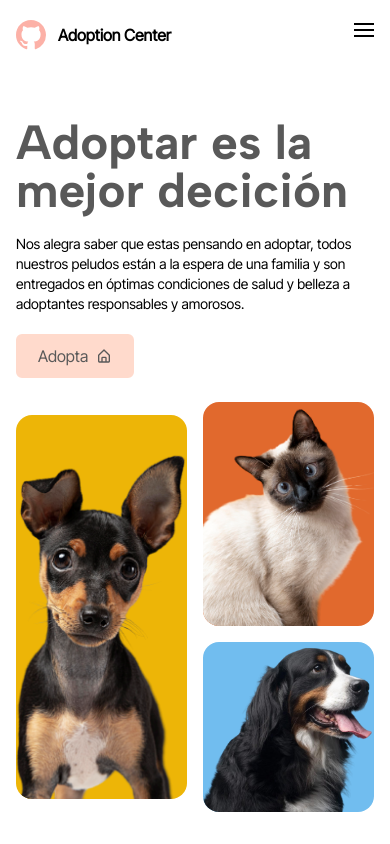
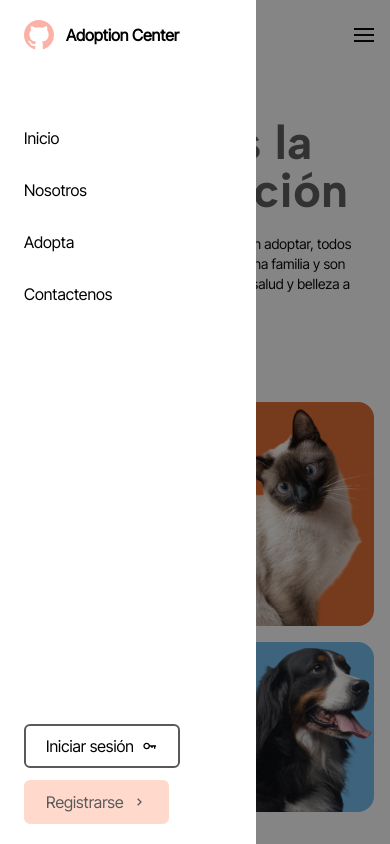
Before and after one commit to Gdsoto/adoption-pets-landing-page, a Next.js app: page / in a window 390 px wide. Shown: the top 844 px of the page. Built offline with nearby package versions, Linux system fonts and the light colour scheme.

Commit message:
[Added] mobile aside Bar

```diff
--- /dev/null
+++ b/src/components/shared/BaseComponents/Logo/Logo.jsx
@@ -0,0 +1,15 @@
+import React from 'react';
+
+// Icons
+import { GoMarkGithub } from 'react-icons/go';
+
+const Logo = () => {
+  return (
+    <div className='flex items-center gap-3'>
+      <GoMarkGithub className='text-pink-700 text-3xl' />
+      <p className='font-bold'>Adoption Center</p>
+    </div>
+  );
+};
+
+export default Logo;
--- a/src/components/shared/Layout/Footer/Footer.jsx
+++ b/src/components/shared/Layout/Footer/Footer.jsx
@@ -1,69 +1,83 @@
 import React from 'react';
+
+// Components
+import Logo from '../../BaseComponents/Logo/Logo';
 
 // Constants
 import { lAYOUT_COPIES } from '../../../../utils/constants/layout.constants';
 
 // Icons
-import { GoMarkGithub } from 'react-icons/go';
 import { SiInstagram, SiFacebook, SiTwitter } from 'react-icons/si';
 
 const Footer = () => {
   return (
     <footer>
-      <div class='py-16 mx-auto'>
-        <div class='grid grid-cols-1 gap-8 lg:grid-cols-3'>
+      <div className='py-16 mx-auto'>
+        <div className='grid grid-cols-1 gap-8 lg:grid-cols-3'>
           <div>
-            <div className='flex items-center gap-3'>
-              <GoMarkGithub className='text-pink-700 text-3xl' />
-              <p className='font-bold'>Adoption Center</p>
-            </div>
-            <p class='max-w-xs mt-4 text-base sm:text-sm text-gray-600'>
+            <Logo />
+            <p className='max-w-xs mt-4 text-base sm:text-sm text-gray-600'>
               {lAYOUT_COPIES.FOOTER.LABEL}
             </p>
-            <div class='flex mt-8 space-x-6 text-gray-600'>
-              <a class='hover:opacity-75' href target='_blank' rel='noreferrer'>
+            <div className='flex mt-8 space-x-6 text-gray-600'>
+              <a
+                className='hover:opacity-75'
+                href='#'
+                target='_blank'
+                rel='noreferrer'
+              >
                 <SiFacebook />
               </a>
-              <a class='hover:opacity-75' href target='_blank' rel='noreferrer'>
+              <a
+                className='hover:opacity-75'
+                href='#'
+                target='_blank'
+                rel='noreferrer'
+              >
                 <SiInstagram />
               </a>
-              <a class='hover:opacity-75' href target='_blank' rel='noreferrer'>
+              <a
+                className='hover:opacity-75'
+                href='#'
+                target='_blank'
+                rel='noreferrer'
+              >
                 <SiTwitter />
               </a>
             </div>
           </div>
-          <div class='grid grid-cols-1 gap-8 lg:col-span-2 sm:grid-cols-2 lg:grid-cols-4'>
+          <div className='grid grid-cols-1 gap-8 lg:col-span-2 sm:grid-cols-2 lg:grid-cols-4'>
             <div>
-              <p class='font-medium'>Inicio</p>
-              <nav class='flex flex-col mt-4 space-y-2 text-base sm:text-sm text-gray-500'>
-                <a class='hover:opacity-75' href>
+              <p className='font-medium'>Inicio</p>
+              <nav className='flex flex-col mt-4 space-y-2 text-base sm:text-sm text-gray-500'>
+                <a className='hover:opacity-75' href='#'>
                   Haz Parte
                 </a>
-                <a class='hover:opacity-75' href>
+                <a className='hover:opacity-75' href='#'>
                   Sobre Nosotros
                 </a>
-                <a class='hover:opacity-75' href>
+                <a className='hover:opacity-75' href='#'>
                   Iniciar Sesión
                 </a>
-                <a class='hover:opacity-75' href>
+                <a className='hover:opacity-75' href='#'>
                   Registrarse
                 </a>
               </nav>
             </div>
             <div>
-              <p class='font-medium'>Servicios</p>
-              <nav class='flex flex-col mt-4 space-y-2 text-base sm:text-sm text-gray-500'>
-                <a class='hover:opacity-75' href>
+              <p className='font-medium'>Servicios</p>
+              <nav className='flex flex-col mt-4 space-y-2 text-base sm:text-sm text-gray-500'>
+                <a className='hover:opacity-75' href='#'>
                   Adopta
                 </a>
-                <a class='hover:opacity-75' href>
+                <a className='hover:opacity-75' href='#'>
                   Contactenos
                 </a>
               </nav>
             </div>
           </div>
         </div>
-        <p class='mt-8 text-xs text-gray-800'>© 2022 Adoption Center</p>
+        <p className='mt-8 text-xs text-gray-800'>© 2022 Adoption Center</p>
       </div>
     </footer>
   );
--- a/src/components/shared/Layout/Layout.jsx
+++ b/src/components/shared/Layout/Layout.jsx
@@ -1,13 +1,20 @@
-import React from 'react';
+import React, { useState } from 'react';
 
 // Components
 import NavBar from './NavBar/NavBar';
 import Footer from './Footer/Footer';
+import { NavSidebar } from './SideBar/SideBar';
 
 const Layout = ({ children }) => {
+  const [isSidebarOpen, setIsSidebarOpen] = useState(false);
+
   return (
     <main className='container mx-auto px-4 font-interRegular'>
-      <NavBar />
+      <NavBar setIsSidebarOpen={setIsSidebarOpen} />
+      <NavSidebar
+        isSidebarOpen={isSidebarOpen}
+        setIsSidebarOpen={setIsSidebarOpen}
+      />
       {children}
       <Footer />
     </main>
--- a/src/components/shared/Layout/NavBar/NavBar.jsx
+++ b/src/components/shared/Layout/NavBar/NavBar.jsx
@@ -2,26 +2,23 @@ import React from 'react';
 
 // Components
 import Button from '../../BaseComponents/Button/Button';
+import Logo from '../../BaseComponents/Logo/Logo';
 
 // Icons
 import { BiKey } from 'react-icons/bi';
 import { BiChevronRight } from 'react-icons/bi';
-import { GoMarkGithub } from 'react-icons/go';
 
 // Constants
 import { lAYOUT_COPIES } from '../../../../utils/constants/layout.constants';
 
-const NavBar = () => {
+const NavBar = ({ setIsSidebarOpen }) => {
   const { NAV_BAR } = lAYOUT_COPIES;
 
   return (
+    <>
       <nav>
-      <div class='flex justify-between py-5 mb-12'>
-        <div className='flex items-center gap-3'>
-          <GoMarkGithub className='text-pink-700 text-3xl' />
-          <p className='font-bold'>Adoption Center</p>
-        </div>
-
+        <div className='flex justify-between py-5 mb-12'>
+          <Logo />
           <ul className='gap-7 items-center tracking-wide hidden lg:flex'>
             <li>
               <Button label={NAV_BAR.HOME} />
@@ -36,7 +33,6 @@ const NavBar = () => {
               <Button label={NAV_BAR.CONTACT} />
             </li>
           </ul>
-
           <ul className='hidden lg:flex gap-3 order-2 md:order-3'>
             <li className='box-border'>
               <Button
@@ -53,9 +49,13 @@ const NavBar = () => {
               />
             </li>
           </ul>
-        <label for='menu-toggle' class='cursor-pointer lg:hidden block'>
+          <button
+            onClick={() => setIsSidebarOpen(true)}
+            className='cursor-pointer lg:hidden block'
+          >
+            <label htmlFor='menu-toggle'>
               <svg
-            class='fill-current text-blue-600'
+                className='fill-current text-blue-600'
                 xmlns='http://www.w3.org/2000/svg'
                 width='20'
                 height='20'
@@ -65,8 +65,10 @@ const NavBar = () => {
                 <path d='M0 3h20v2H0V3zm0 6h20v2H0V9zm0 6h20v2H0v-2z'></path>
               </svg>
             </label>
+          </button>
         </div>
       </nav>
+    </>
   );
 };
 
--- /dev/null
+++ b/src/components/shared/Layout/SideBar/SideBar.jsx
@@ -0,0 +1,70 @@
+import React from 'react';
+
+// Components
+import Button from '../../BaseComponents/Button/Button';
+import Logo from '../../BaseComponents/Logo/Logo';
+
+// Icons
+import { BiKey } from 'react-icons/bi';
+import { BiChevronRight } from 'react-icons/bi';
+
+// Constants
+import { lAYOUT_COPIES } from '../../../../utils/constants/layout.constants';
+
+export const NavSidebar = ({ isSidebarOpen, setIsSidebarOpen }) => {
+  const { NAV_BAR } = lAYOUT_COPIES;
+
+  return (
+    <React.Fragment>
+      <section
+        className={`fixed inset-y-0 left-0 z-30 w-full overflow-y-auto transition duration-300 ease-out transform translate-x-0 ${
+          isSidebarOpen ? 'ease-out translate-x-0' : 'ease-in -translate-x-full'
+        }`}
+      >
+        <ul className={`fixed inset-y-0 left-0 z-30 w-64 bg-white px-6 `}>
+          <li className='py-5 mb-12'>
+            <Logo />
+          </li>
+          <li className='mb-12'>
+            <ul className='flex flex-col gap-3'>
+              <li>
+                <Button label={NAV_BAR.HOME} />
+              </li>
+              <li>
+                <Button label={NAV_BAR.ABOUT} />
+              </li>
+              <li>
+                <Button label={NAV_BAR.ADOPT} />
+              </li>
+              <li>
+                <Button label={NAV_BAR.CONTACT} />
+              </li>
+            </ul>
+          </li>
+          <li className='w-full mb-5 absolute bottom-0'>
+            <ul className='flex gap-3 flex-col'>
+              <li className='box-border'>
+                <Button
+                  type='secondary'
+                  label={NAV_BAR.LOG_IN}
+                  icon={<BiKey size='1rem' />}
+                />
+              </li>
+              <li className='box-border'>
+                <Button
+                  type='primary'
+                  label={NAV_BAR.SIGN_IN}
+                  icon={<BiChevronRight />}
+                />
+              </li>
+            </ul>
+          </li>
+        </ul>
+        <div
+          className='bg-black fixed inset-y-0 w-full opacity-50'
+          onClick={() => setIsSidebarOpen(false)}
+        />
+      </section>
+    </React.Fragment>
+  );
+};
```
Lines whose indentation alone changed are shown as unchanged.
